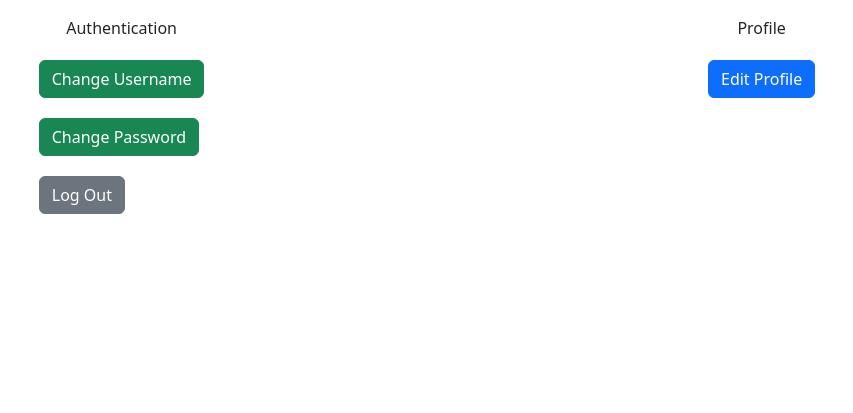
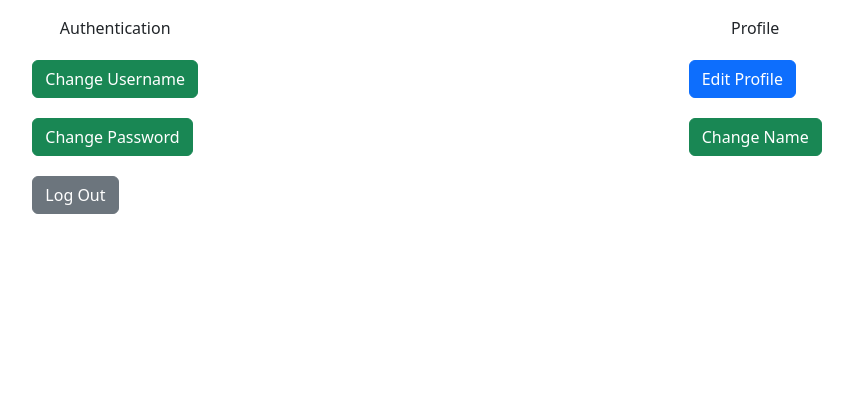
Before and after one commit to nknguyenhc/SuperCellMates, a Django app: page /settings in a window 1280 px wide. Shown: the part 56-469 px from the top of the page, without its empty margins (213-1066 px from the left). Run offline with Django 3.2, Linux system fonts and the light colour scheme; the visitor is signed in with stand-in values (Sample User, id 1); some libraries are stand-ins or nearby versions.

Commit message:
Change Name
Input constraints imposed for changing username & name as well

```diff
--- a/supercell_mates/static/script/user_auth/change_authentication.jsx
+++ b/supercell_mates/static/script/user_auth/change_authentication.jsx
@@ -7,6 +7,9 @@ function ChangeUsername() {
         event.preventDefault();
         if (newUsername === '') {
             setErrorMessage('New username cannot be empty');
+            return;
+        } else if (newUsername.length > 15) {
+            setErrorMessage('Username must be 15 characters or less');
             return;
         } else if (password === '') {
             setErrorMessage('Password cannot be empty');
@@ -22,7 +25,7 @@ function ChangeUsername() {
                     triggerErrorMessage();
                 } else {
                     response.text().then(text => {
-                        if (text !== "Username changed"){
+                        if (text !== "Username changed") {
                             setErrorMessage(text);
                         } else {
                             document.querySelector("#change-username-page").style.display = 'none';
@@ -55,9 +58,8 @@ function ChangeUsername() {
                 </div>
             </form>
             {
-                errorMessage === ''
-                ? ''
-                : <div>
+                errorMessage !== '' &&
+                <div>
                     <div className="alert alert-danger" role="alert">{errorMessage}</div>
                 </div>
             }
@@ -132,14 +134,83 @@ function ChangePassword() {
                 </div>
             </form>
             {
-                errorMessage === ''
-                ? ''
-                : <div>
+                errorMessage !== '' &&
+                <div>
                     <div className="alert alert-danger" role="alert">{errorMessage}</div>
                 </div>
             }
         </React.Fragment>
     );
+}
+
+
+function ChangeName() {
+    const [newName, setNewName] = React.useState('');
+    const [password, setPassword] = React.useState('');
+    const [errorMessage, setErrorMessage] = React.useState('');
+
+    function submitForm(event) {
+        event.preventDefault();
+        if (newName === '') {
+            setErrorMessage('New name cannot be empty');
+            return;
+        } else if (newName.length > 15) {
+            setErrorMessage('Name must be 15 characters or less');
+            return;
+        } else if (password === '') {
+            setErrorMessage('Password cannot be empty');
+            return;
+        }
+
+        fetch('/profile/change_name', postRequestContent({
+            name: newName,
+            password: password
+        }))
+            .then(response => {
+                if (response.status !== 200) {
+                    triggerErrorMessage();
+                } else {
+                    response.text().then(text => {
+                        if (text !== "Name changed") {
+                            setErrorMessage(text);
+                        } else {
+                            document.querySelector("#change-name-page").style.display = "none";
+                            popChangeAuthMessage("Name changed");
+                        }
+                    })
+                }
+            })
+    }
+
+    return (
+        <React.Fragment>
+            <form onSubmit={submitForm}>
+                <div className="mb-3">
+                    <label htmlFor="new-name" className="form-label">New Name</label>
+                    <input type="text" id="new-name" className="form-control" autoComplete="off" onChange={event => {
+                        setNewName(event.target.value);
+                        setErrorMessage('');
+                    }} />
+                </div>
+                <div className="mb-3">
+                    <label htmlFor="password" className="form-label">Confirm Password</label>
+                    <input type="password" id="password" className="form-control" onChange={event => {
+                        setPassword(event.target.value);
+                        setErrorMessage('');
+                    }} />
+                </div>
+                <div className="mb-3">
+                    <input type="submit" value="Change Name" className="btn btn-primary" />
+                </div>
+            </form>
+            {
+                errorMessage !== '' &&
+                <div>
+                    <div className="alert alert-danger" role="alert">{errorMessage}</div>
+                </div>
+            }
+        </React.Fragment>
+    )
 }
 
 
@@ -165,6 +236,17 @@ function popChangePasswordWindow() {
 }
 
 
+function popChangeNameWindow() {
+    const changeNamePage = document.querySelector("#change-name-page");
+    Array.from(changeNamePage.children).forEach(child => changeNamePage.removeChild(child));
+    const newWindow = document.createElement("div");
+    newWindow.className = "edit-window p-3";
+    ReactDOM.render(<ChangeName />, newWindow);
+    changeNamePage.appendChild(newWindow);
+    changeNamePage.style.display = 'block';
+}
+
+
 function popChangeAuthMessage(message) {
     document.querySelector("#change-authentication-message-body").innerHTML = message;
     document.querySelector("#change-authentication-button").click();
--- a/supercell_mates/static/script/user_auth/settings.js
+++ b/supercell_mates/static/script/user_auth/settings.js
@@ -5,4 +5,7 @@ document.addEventListener("DOMContentLoaded", () => {
     document.querySelector("#change-password-button").addEventListener('click', () => {
         popChangePasswordWindow();
     });
+    document.querySelector("#change-name-button").addEventListener('click', () => {
+        popChangeNameWindow();
+    })
 });
--- a/supercell_mates/templates/user_auth/settings.html
+++ b/supercell_mates/templates/user_auth/settings.html
@@ -30,6 +30,10 @@
         <div class="settings-section">
             <div class="settings-label">Profile</div>
             <a href="{% url 'user_profile:setup' %}"><button class="btn btn-primary">Edit Profile</button></a>
+            <div id="settings-change-name">
+                <button id="change-name-button" class="btn btn-success">Change Name</button>
+                <div id="change-name-page" class="edit-page" style="display: none"></div>
+            </div>
         </div>
     </div>
     <button id="change-authentication-button" style="display: none" type="button" data-bs-toggle="modal" data-bs-target="#change-authentication-message"></button>
--- a/supercell_mates/user_auth/views.py
+++ b/supercell_mates/user_auth/views.py
@@ -221,6 +221,10 @@ def change_username(request):
     try:
         new_username = request.POST["new_username"]
         password = request.POST["password"]
+
+        if len(new_username) > 15:
+            return HttpResponseBadRequest("name too long")
+
         if new_username == '' or password == '':
             return HttpResponseBadRequest("empty username/password")
         if UserAuth.objects.filter(username=new_username).exists():
--- a/supercell_mates/user_profile/urls.py
+++ b/supercell_mates/user_profile/urls.py
@@ -13,5 +13,6 @@ urlpatterns = [
     path('img/<str:username>', views.get_profile_pic, name="get_profile_pic"),
     path('search_tags', views.search_tags, name="search_tags"),
     path('tag/<str:tag_name>', views.get_tag_icon, name="get_tag_icon"),
-    path('user_tags/<str:username>', views.get_user_tags, name="get_user_tags")
+    path('user_tags/<str:username>', views.get_user_tags, name="get_user_tags"),
+    path('change_name', views.change_name, name="change_name"),
 ]
```
Also changed, not shown: supercell_mates/user_profile/views.py (+28 -0 lines).
